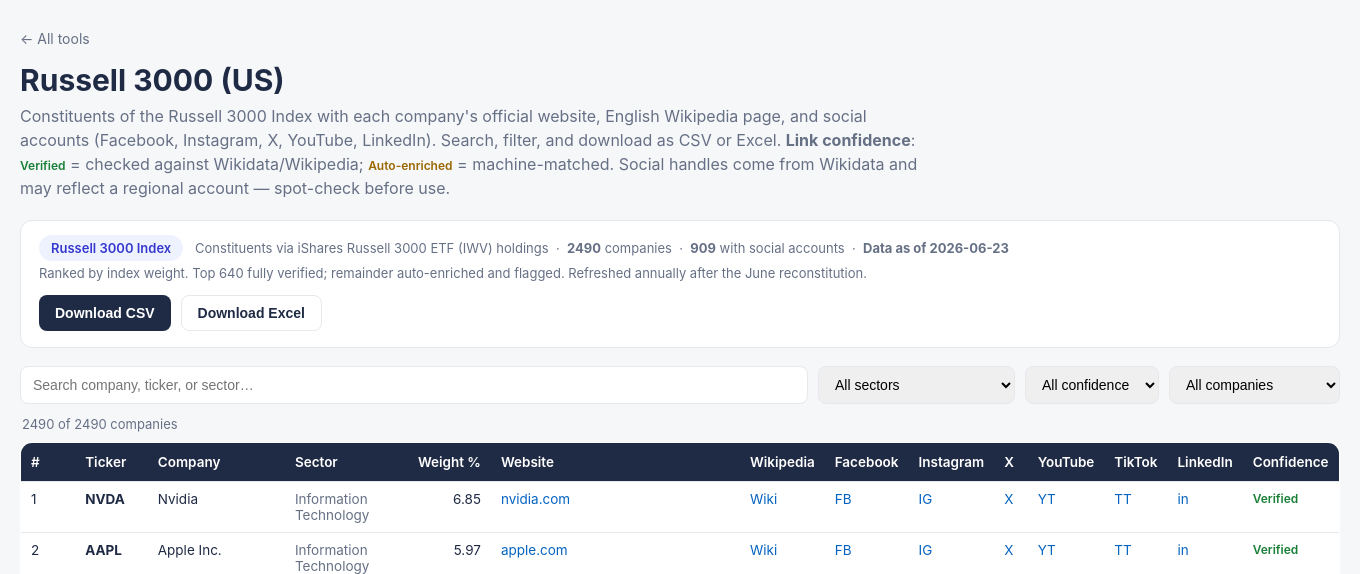
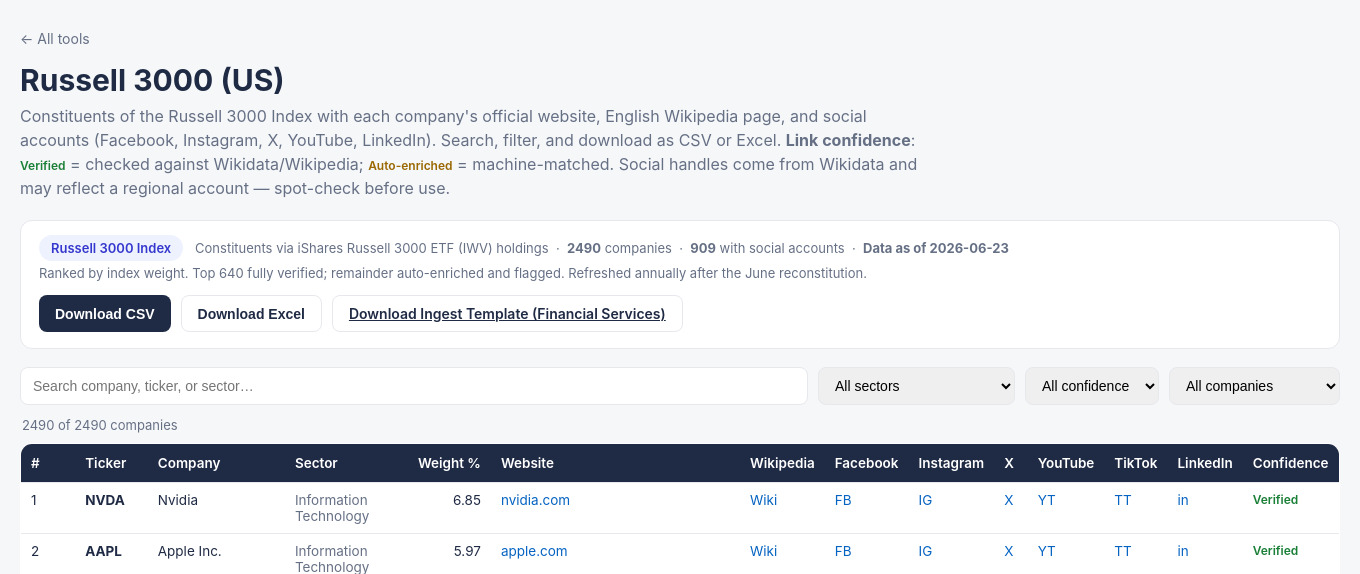
Before and after one commit to ramesh680/yearly-asana-task, a Flask app: page /russell-3000 in a window 1360 px wide. Shown: the top 574 px of the page. Run offline with Flask 3, Linux system fonts and the light colour scheme.

Commit message:
Russell 3000 page: add the Ingest Template button

```diff
--- a/templates/russell-3000.html
+++ b/templates/russell-3000.html
@@ -22,7 +22,7 @@ tbody td{padding:9px 10px;border-top:1px solid var(--line);vertical-align:top}tb
 <div class="card"><span class="chip">Russell 3000 Index</span>
 <span class="meta">&nbsp; Constituents via iShares Russell 3000 ETF (IWV) holdings &nbsp;&middot;&nbsp; <b id="cnt"></b> companies &nbsp;&middot;&nbsp; <b id="scnt"></b> with social accounts &nbsp;&middot;&nbsp; <b>Data as of 2026-06-23</b></span>
 <div class="meta" style="margin-top:8px">Ranked by index weight. Top 640 fully verified; remainder auto-enriched and flagged. Refreshed annually after the June reconstitution.</div>
-<div class="btns"><button class="btn" onclick="dl('csv')">Download CSV</button><button class="btn sec" onclick="dl('xls')">Download Excel</button></div></div>
+<div class="btns"><button class="btn" onclick="dl('csv')">Download CSV</button><button class="btn sec" onclick="dl('xls')">Download Excel</button><a class="btn sec" href="/ingest/russell-3000?enrich=0" title="Convert this list into a Financial Services (General) ingest template. Enrichment is skipped by default because this list is ~2,500 rows; drop ?enrich=0 from the URL for a slower, enriched run.">Download Ingest Template (Financial Services)</a></div></div>
 <div class="controls"><input id="q" placeholder="Search company, ticker, or sector&hellip;" oninput="render()">
 <select id="sec" onchange="render()"><option value="">All sectors</option></select>
 <select id="conf" onchange="render()"><option value="">All confidence</option><option>Verified</option><option>Auto-enriched</option></select>
```
